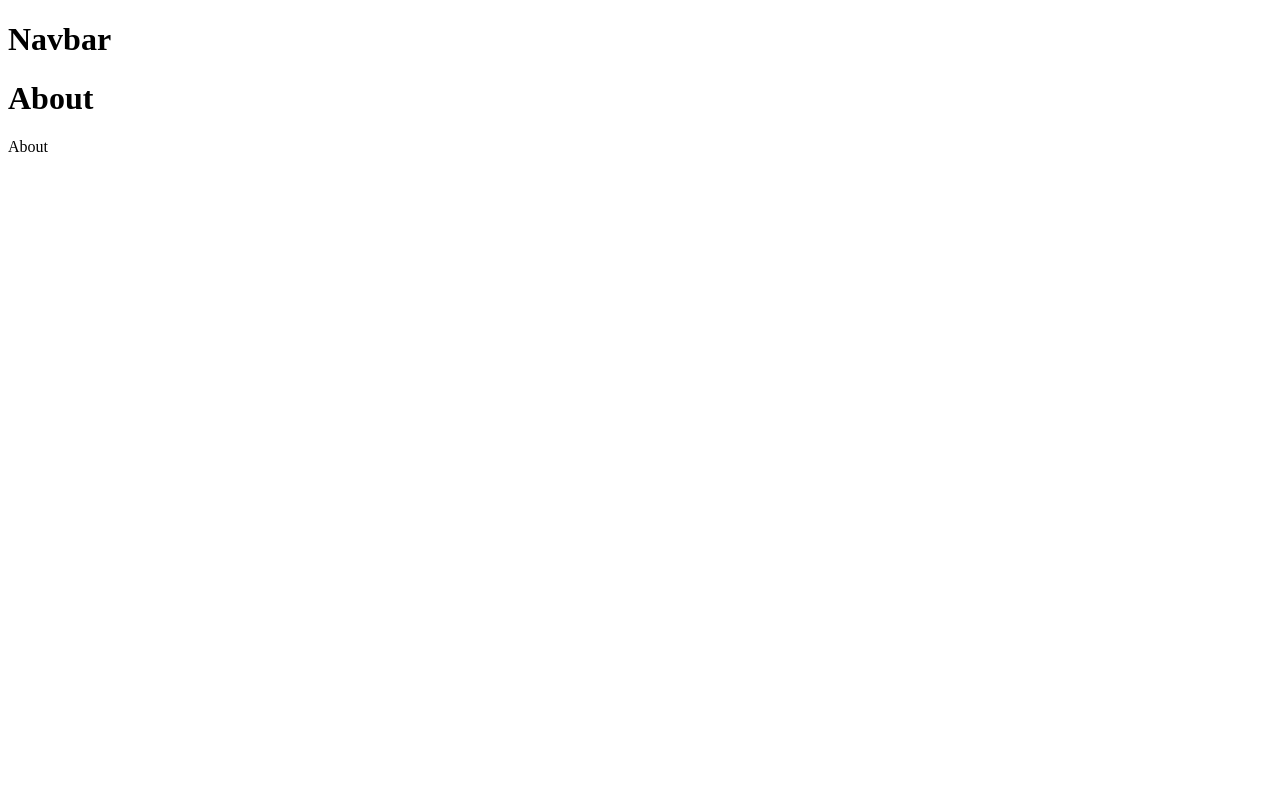
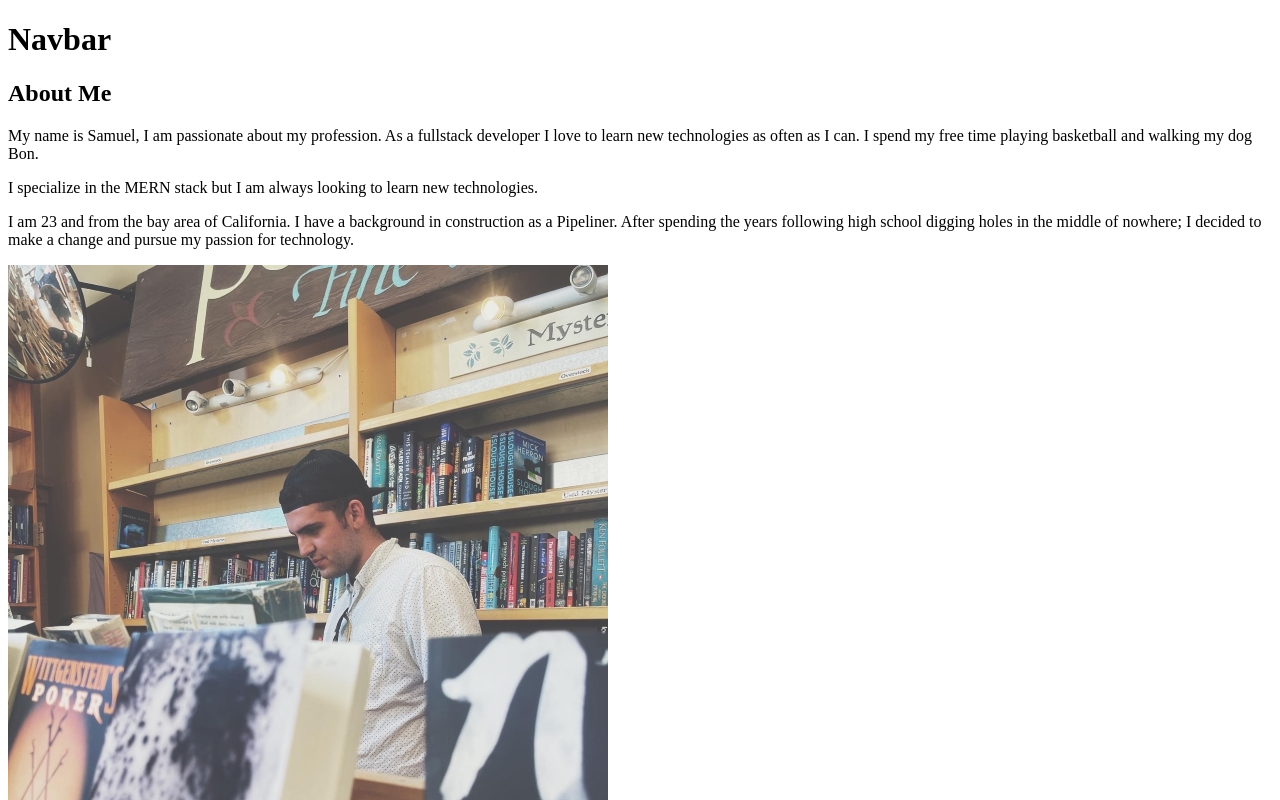
Before and after one commit to figuri/MyPortfolio, a React (Vite) app: page /about in a window 1280 px wide. Shown: the top 800 px of the page. Built offline with nearby package versions, Linux system fonts and the light colour scheme.

Commit message:
added a pic of myself for the about page, also added error and about components

```diff
--- a/src/components/pages/About.jsx
+++ b/src/components/pages/About.jsx
@@ -1,8 +1,26 @@
 export default function About() {
     return (
-        <div>
-            <h1>About</h1>
-            <p>About</p>
-        </div>
+        <section id='about'>
+            <h2>About Me</h2>
+            <div className='about'>
+                <div className='about-text'>
+                    <p>My name is Samuel, I am passionate about my profession.
+                        As a fullstack developer I love to learn new technologies as often as I can.
+                        I spend my free time playing basketball and walking my dog Bon.</p>
+                        <p>
+                            I specialize in the MERN stack but I am always looking to learn new technologies.
+                        </p>
+                        <p>
+                            I am 23 and from the bay area of California.
+                            I have a background in construction as a Pipeliner.
+                            After spending the years following high school digging holes in the middle of nowhere;
+                            I decided to make a change and pursue my passion for technology.
+                        </p>
+                </div>
+                <div className='about-image'>
+                    <img src='./public/me.jpg' alt='Samuel Thomas' />
+                </div>
+            </div>
+        </section>
     )
 }
--- a/src/components/pages/Error.jsx
+++ b/src/components/pages/Error.jsx
@@ -1,8 +1,9 @@
 export default function Error() {
     return (
-        <div>
-            <h1>Error</h1>
-            <p>Error</p>
+        <div className='error'>
+            <p>An error occurred !</p>
+            <p>Try refreshing the page or contact me at</p>
+            <a href='mailto:sam.arb@icloud.com'/>
         </div>
     )
 }
```
Also changed, not shown: public/me.jpg (added).
